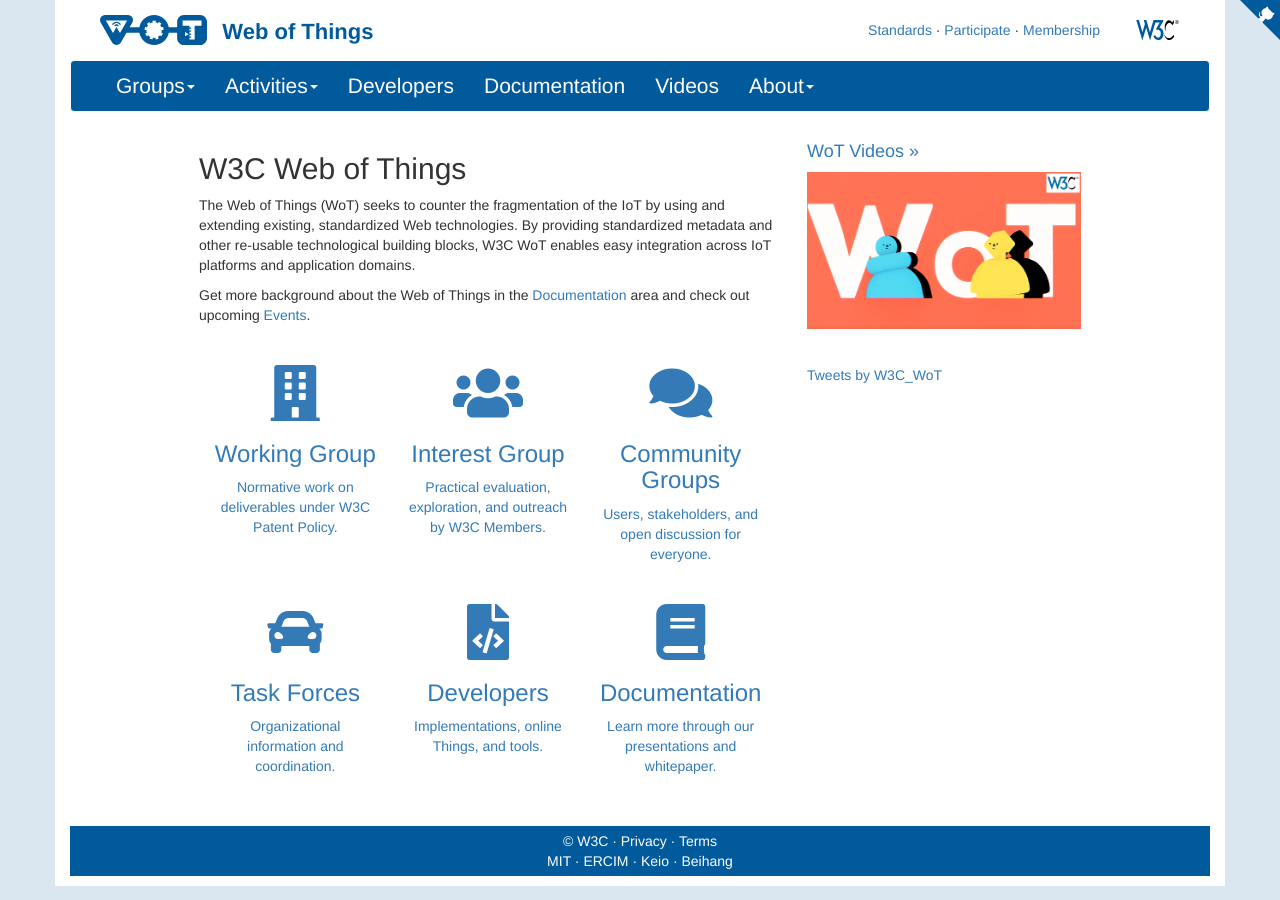
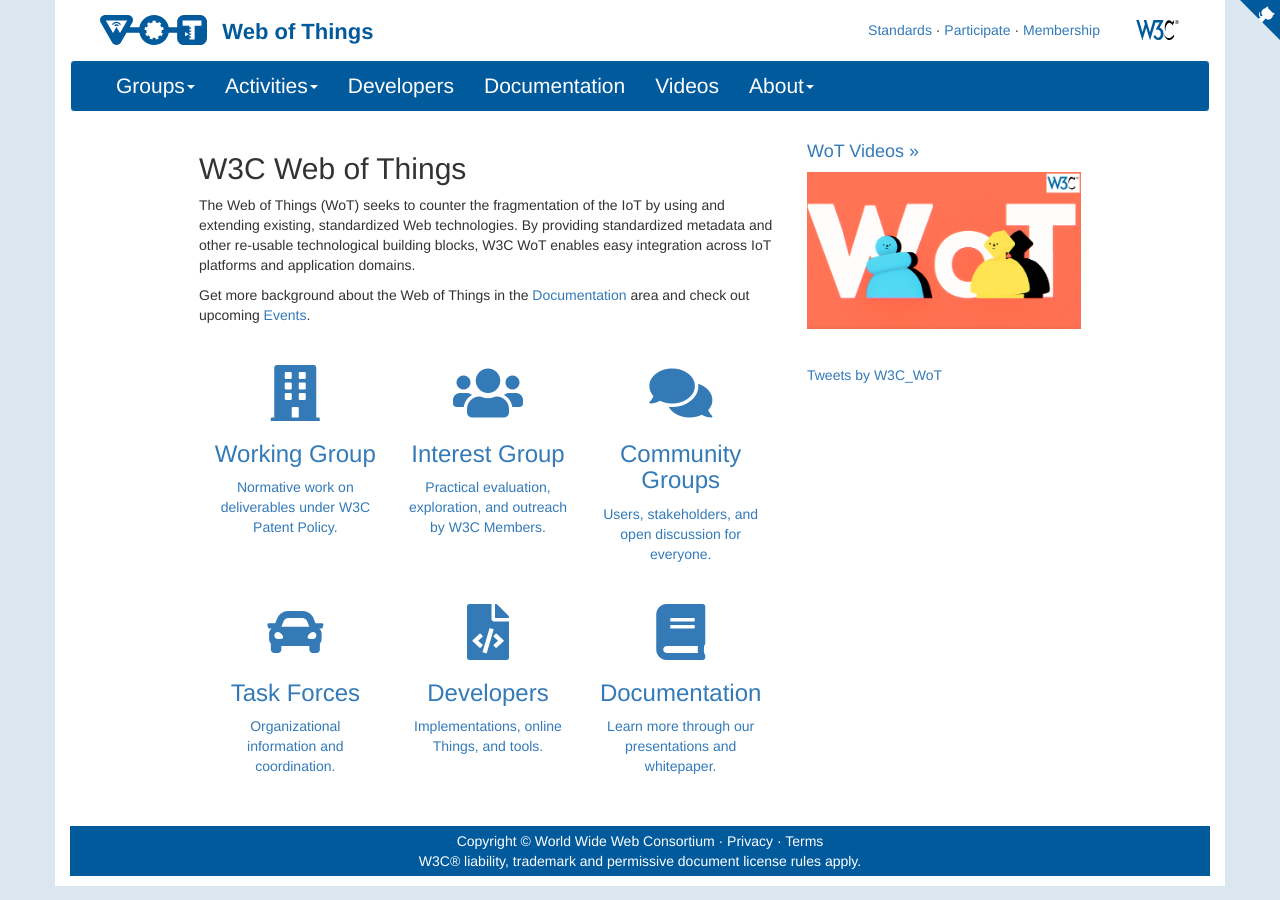
Before and after one commit to w3c/wot-marketing, a Jekyll site: the page built from docs/index.html, in a window 1280 px wide. Built offline with Jekyll 4.4.1, drawn with Linux system fonts in a browser that asks for light colours; nearby versions of some CDN libraries; comment, search, counter and statistics services are not loaded.

Commit message:
aligns footer with w3.org

```diff
--- a/docs/_layouts/default.html
+++ b/docs/_layouts/default.html
@@ -227,9 +227,9 @@
 	<footer class="page-footer font-small">
 	  <!-- Copyright -->
 	  <div class="footer-copyright text-center py-3">
-		© <a href="https://www.w3.org" target="_blank">W3C</a> · <a href="https://www.w3.org/Consortium/Legal/privacy-statement" target="_blank">Privacy</a> · <a href="http://www.w3.org/Consortium/Legal/ipr-notice" target="_blank">Terms</a>
+		Copyright © <a href="https://www.w3.org" target="_blank">World Wide Web Consortium</a> · <a href="https://www.w3.org/Consortium/Legal/privacy-statement" target="_blank">Privacy</a> · <a href="http://www.w3.org/Consortium/Legal/ipr-notice" target="_blank">Terms</a>
 		<br />
-        <a href="https://www.csail.mit.edu" target="_blank">MIT</a> · <a href="https://www.ercim.eu" target="_blank">ERCIM</a> · <a href="https://www.keio.ac.jp" target="_blank">Keio</a> · <a href="https://ev.buaa.edu.cn" target="_blank">Beihang</a>
+		W3C® <a href="https://www.w3.org/Consortium/Legal/ipr-notice#Legal_Disclaimer" target="_blank">liability</a>, <a href="https://www.w3.org/Consortium/Legal/ipr-notice#W3C_Trademarks"  target="_blank">trademark</a> and <a href="https://www.w3.org/Consortium/Legal/copyright-software" target="_blank">permissive document license</a> rules apply.
         <br />
 	  </div>
 	  <!-- Copyright -->
```
